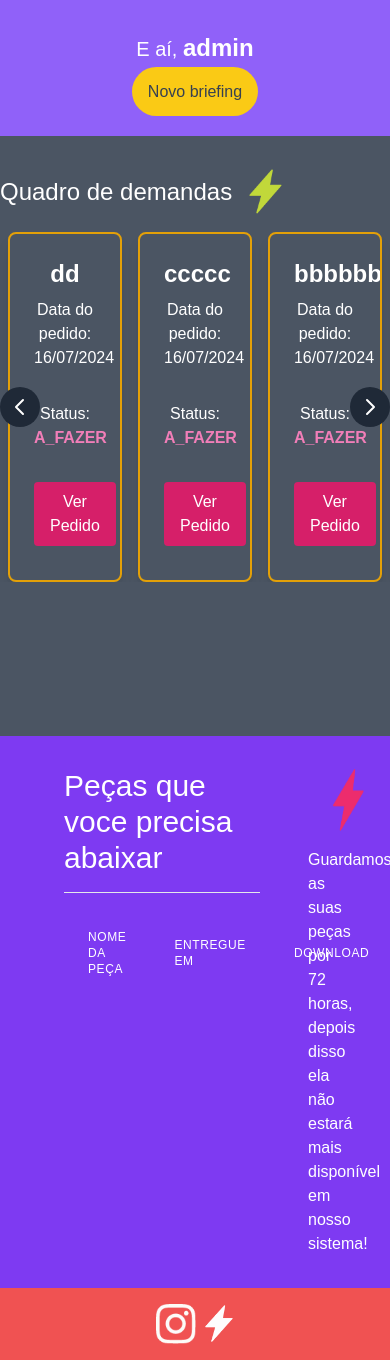
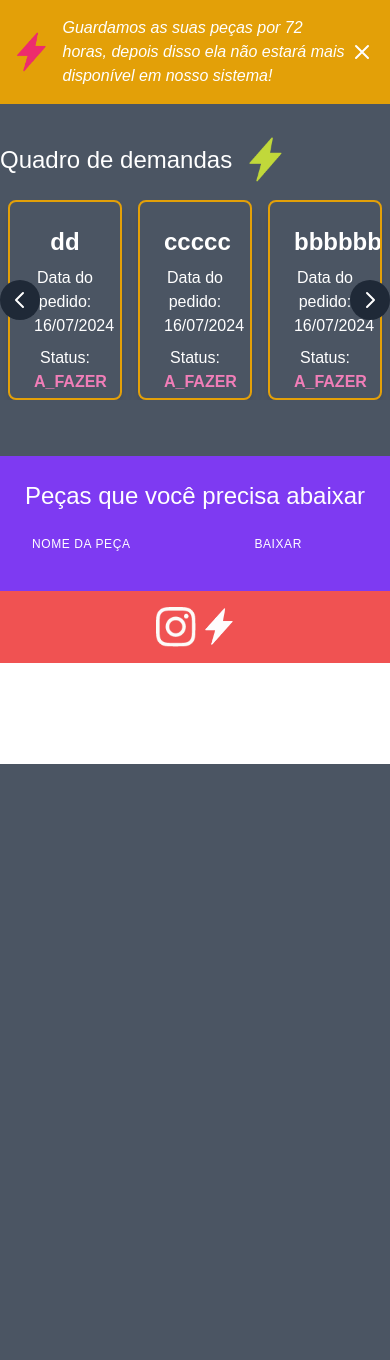
Before and after one commit to mauriciomolinapicco/bloomy, a Django app: page /user_orders in a window 390 px wide. Shown: the part 80-1440 px from the top of the page. After the commit the page ends 844 px from the top, so only its background shows below. Run offline with Django 5.2, Linux system fonts and the light colour scheme; a user stored in the database is signed in; data comes from the database, SQL or seed files in the repository; data that the repository does not hold is empty; some libraries are stand-ins or nearby versions; some web fonts are replaced.

Commit message:
responsive user orders page v1

```diff
--- a/bloomy/templates/bloomy/user_orders.html
+++ b/bloomy/templates/bloomy/user_orders.html
@@ -2,19 +2,33 @@
 {% load static %}
 
 {% block title %}Novo pedido{% endblock %}
+{% block body %}
+    <!-- Dismissable alert -->
+    <div class="inset-x-0 bg-yellow-400 text-white p-4 shadow-lg flex items-center justify-between">
+        <div class="flex items-center">
+            <img src="../../../static/pink-thunder.webp" class="h-10 mr-4 text-lg" alt="">
+            <i class="">
+                Guardamos as suas peças por 72 horas, depois disso ela não estará mais disponível em nosso sistema!
+            </i>
+        </div>
+        <button id="dismiss-alert" class="text-white focus:outline-none">
+            <svg xmlns="http://www.w3.org/2000/svg" fill="none" viewBox="0 0 24 24" stroke-width="2" stroke="currentColor" class="w-6 h-6">
+                <path stroke-linecap="round" stroke-linejoin="round" d="M6 18L18 6M6 6l12 12" />
+            </svg>
+        </button>
+    </div>
 
-{% block body %}
-<div class="bg-purple-500 flex flex-col md:flex-row items-center justify-between p-8">
+<!--<div class="bg-purple-500 flex flex-col md:flex-row items-center justify-between p-8">
     <div class="text-xl text-white mb-4 md:mb-0">
         E aí, <b class="text-2xl md:text-3xl">{{request.user}}</b>
     </div>
     <div class="text-center">
         <a class="bg-yellow-300 text-gray-700 rounded-full p-4 hover:bg-yellow-200" href="{% url 'create_order' %}">Novo briefing</a>
     </div>
-</div>
+</div> -->
 
 <div class="bg-gray-600">
-    <div class="container mx-auto py-8 block" style="height: 600px;">
+    <div class="container mx-auto py-8 block" style=>
         <div class="flex items-center mb-4">
             <h2 class="text-2xl text-white mr-4">Quadro de demandas</h2>
             <img src="../../../static/yellow-thunder.webp" alt="thunder" class="h-12">
@@ -30,18 +44,16 @@
                 <div id="inner-carousel" class="flex transition-transform duration-300">
                     {% for order in orders %}
                     <div class="w-full flex-shrink-0" style="width: calc(100% / 3);">
-                        <div class="border-2 border-yellow-400 text-white rounded-lg overflow-hidden shadow-lg mx-2 p-6" style="height: 350px;">
+                        <div class="border-2 border-yellow-400 text-white rounded-lg overflow-hidden shadow-lg mx-2 p-6" style="height: 200px;">
                             <div class="text-center">
                                 <div class="font-bold text-2xl mb-2">{{ order.name }}</div>
                                 <div class="text-l mb-2">Data do pedido: {{ order.date|date:"d/m/Y" }}</div>
-                                <br>
                                 <p>Status:</p>
                                 {% if order.status == 'ENTREGUE' %}
                                     <p class="text-yellow-300 text-base font-semibold">{{ order.get_status_display }}</p>
                                 {% else %}
                                     <p class="text-pink-400 text-base font-semibold">{{ order.get_status_display }}</p>
                                 {% endif %}
-                                <br>
 
                                 <a href="{% url 'single_order' order.id %}">
                                     <button class="bg-pink-600 hover:bg-pink-400 text-white py-2 px-4 rounded mt-2">
@@ -67,48 +79,44 @@
         </div>
         <br>
     </div>
-    <div class="bg-purple-600 grid grid-cols-6">
-        <div class="ml-16 mt-8 col-span-4">
-
-            <p class="flex items-center text-white text-3xl mb-4">Peças que voce precisa abaixar</p> <hr><br>
-            <div class="col-span-3">
-                <div class="flex">
-                    <table class="min-w-full">
+    <div class="bg-purple-600">
+        <div class="px-4 py-6 sm:px-6 md:px-16">
+            <p class="text-center text-white text-2xl sm:text-3xl mb-4">Peças que você precisa abaixar</p>
+            <div class="overflow-x-auto">
+                <div class="inline-block min-w-full">
+                    <table class="table-auto min-w-full divide-y divide-white">
                         <thead>
                             <tr>
-                                <th scope="col" class="px-6 py-3 text-left text-xs font-medium text-white uppercase tracking-wider">
+                                <th scope="col" class="px-4 py-2 text-left text-xs font-medium text-white uppercase tracking-wider">
                                     Nome da peça
                                 </th>
-                                <th scope="col" class="px-6 py-3 text-left text-xs font-medium text-white uppercase tracking-wider">
+                                <th scope="col" class="hidden md:block px-4 py-2 text-left text-xs font-medium text-white uppercase tracking-wider">
                                     Entregue em
                                 </th>
-                                <th scope="col" class="px-6 py-3 text-left text-xs font-medium text-white uppercase tracking-wider">
-                                    Download
+                                <th scope="col" class="px-4 py-2 text-left text-xs font-medium text-white uppercase tracking-wider">
+                                    Baixar
                                 </th>
                             </tr>
-                            <hr>
                         </thead>
-                        <tbody class="">
+                        <tbody class="divide-y divide-white">
                             {% for item in orders_with_delivery %}
                             {% if item.delivery %}
-                                <tr class="py-4">
-                                    <td class="px-6 py-4 whitespace-nowrap text-sm text-white">
+                                <tr>
+                                    <td class="px-4 py-2 text-sm text-white">
                                         {{ item.order.name }}
                                     </td>
-                                    <td class="px-6 py-4 whitespace-nowrap text-sm text-white">
+                                    <td class="px-4 py-2 text-sm text-white hidden md:block">
                                         {{ item.delivery.delivery_date }}
                                     </td>
-                                    <td class="px-6 py-4 whitespace-nowrap text-sm font-medium">
-
-                                    <a href="{{ item.delivery.file.url }}" class="text-white hover:text-blue-800">Download do arquivo</a>
-
+                                    <td class="px-4 py-2 text-sm font-medium">
+                                        <a href="{{ item.delivery.file.url }}" class="text-white hover:text-blue-300">Download do arquivo</a>
                                     </td>
                                 </tr>
                             {% endif %}
                             {% empty %}
-                            <tr class="py-4">
-                                <td colspan="3" class="px-6 py-4 whitespace-nowrap text-sm text-white">
-                                    Nao tem pedidos entregues disponiveis
+                            <tr>
+                                <td colspan="3" class="px-4 py-2 text-sm text-white text-center">
+                                    Não tem pedidos entregues disponíveis
                                 </td>
                             </tr>
                             {% endfor %}
@@ -117,19 +125,8 @@
                 </div>
             </div>
         </div>
-        <div class="col-span-2 ml-8 mb-8">
-            <div class="w-1/3 ml-4 mt-0">
-                <img src="../../../static/pink-thunder.webp" class="mt-8 mb-4 ml-6 h-16" alt="">
-                <p class="text-white ext-sm">
-                    Guardamos as suas
-                    peças por 72 horas,
-                    depois disso ela não
-                    estará mais disponível em
-                    nosso sistema!
-                </p>
-            </div>
-        </div>
     </div>
+
 
 <script>
     document.addEventListener('DOMContentLoaded', function() {
@@ -161,6 +158,13 @@
         });
 
         updateCarousel();
+
+        // Dismissable alert functionality
+        const dismissButton = document.getElementById('dismiss-alert');
+        const alert = dismissButton.parentElement;
+        dismissButton.addEventListener('click', () => {
+            alert.style.display = 'none';
+        });
     });
 </script>
 
```
